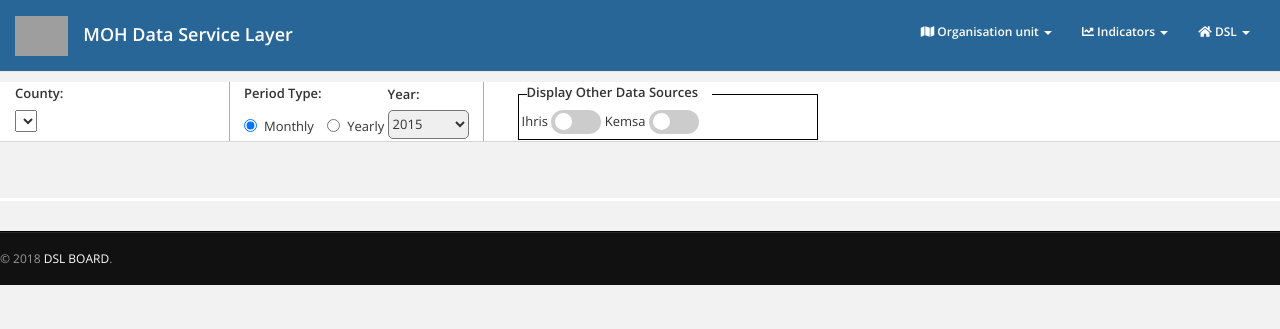
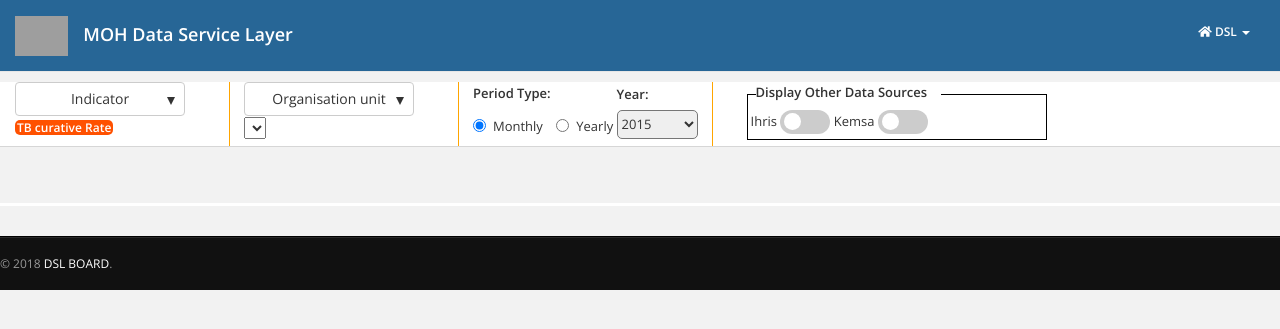
Before and after one commit to uonafya/DSL-portal, a Java web app: page /view/dashboard/index.html in a window 1280 px wide. Shown: the top 329 px of the page. Run offline with Spring Boot 4, a stand-in JSP engine, Linux system fonts and the light colour scheme; lists and menus that the app fills with data are empty; the project's own start-up code is not run, and a stand-in starts its controllers and pages; some libraries are stand-ins or nearby versions; grey boxes are pictures that could not be loaded.

Commit message:
changed drill down menu layout

```diff
--- a/DSLWeb/src/main/webapp/dist/js/dsl/viewmodel/dashboard/main.js
+++ b/DSLWeb/src/main/webapp/dist/js/dsl/viewmodel/dashboard/main.js
@@ -214,14 +214,14 @@ $(document).ready(function () {
 //on change indicator
 $(document).ready(function () {
     $("#indicators li a").click(function (event) {
+        var indicator = $(event.target).attr('data-value');
+        $("#indicator-name-label").text($(event.target).text());
         if (dslGraph.selectedPeriodType == 'yearly') {
-            var indicator = $(event.target).attr('data-value');
             dslGraph.indicator = indicator;
             console.log("indicator " + indicator);
             getYearRangeData(_getYearRangeData);
         } else {
             var year = yearMonthParameters.currentYear;
-            var indicator = $(event.target).attr('data-value');
             yearMonthParameters.currentYear = year;
             setPeriodValues("monthly", year, year);
             setIndicatorValues("indicator:average:with_filter", indicator);
--- a/DSLWeb/src/main/webapp/view/dashboard/index.html
+++ b/DSLWeb/src/main/webapp/view/dashboard/index.html
@@ -139,6 +139,17 @@
             .spliter{
                 float: left;height: 100%;border-left: 1px #FFA500 solid;margin-left: 14px;margin-right: 14px;
             }
+
+            .right-caret {
+                border-left: 4px solid transparent;
+                border-right: 4px solid transparent;
+                border-top: 8px solid #fff;
+                left: 90%;
+                top: 45%;
+                position: absolute;
+                margin-top: auto !important;
+            }
+
         </style>
 
     </head>
@@ -174,40 +185,53 @@
                             </li>
                         </ul>
 
-                        <ul class="nav navbar-nav pull-right">
-                            <li class="dropdown"><a href="#" class="dropdown-toggle" data-toggle="dropdown"><i
-                                        class="fa fa-line-chart" aria-hidden="true"></i> Indicators <b class="caret"></b></a>
-                                <ul style="right: 0;left:auto;" class="dropdown-menu" id="indicators">
-                                    <li><a data-value="Fully immunized Child Coverage" href="javascript:;">Fully Immunized Child Coverage</a></li>
-                                    <li><a data-value="Proportion of pregnant women attending 4" href="javascript:;">Proportion of pregnant women attending 4<br/>ANC visits according to <br/>Focused ANC schedule</a></li>
-                                    <li><a data-value="TB curative Rate" href="javascript:;">TB curative Rate</a></li>
-                                </ul>
-                            </li>
-                        </ul>
-
-
-                        <ul class="nav navbar-nav pull-right">
-                            <li class="dropdown"><a href="#" class="dropdown-toggle" data-toggle="dropdown"><i
-                                        class="fa fa-map" aria-hidden="true"></i> Organisation unit <b class="caret"></b></a>
-                                <ul style="width: 100%;" id="organisation-unit-level" class="dropdown-menu">
-                                    <li><a  data-org_unit="county" href="javascript:;">County</a></li>
-                                    <li><a  data-org_unit="constituency" href="javascript:;">Counstituency</a></li>
-                                </ul>
-                            </li>
-
-                        </ul>
-
                     </div><!-- /.navbar-collapse -->
                 </div><!-- /.container-fluid -->
             </div>
         </nav>
 
         <div class="subnavbar">
-            <div class="subnavbar-inner">
+            <div style="height: 65px;" class="subnavbar-inner">
                 <div class="container org-unit" style="width: 100%;height: 100%;">
+
                     <div class="" style="float: left;width: 200px">
 
-                        <label data-name="organisation-unit" style="display: block" for="organisation-unit">County: </label>
+                        <div class="dropdown">
+                            <button  style="width:85%;position: relative" class="btn btn-default dropdown-toggle" type="button" data-toggle="dropdown" aria-haspopup="true" aria-expanded="true">
+                                Indicator
+                                <span class="right-caret caret "></span>
+                            </button>
+                            <ul style="right: 0;right:auto;" class="dropdown-menu" id="indicators">
+                                <li><a data-value="Fully immunized Child Coverage" href="javascript:;">Fully Immunized Child Coverage</a></li>
+                                <li><a data-value="Proportion of pregnant women attending 4" href="javascript:;">Proportion of pregnant women attending 4<br/>ANC visits according to <br/>Focused ANC schedule </a></li>
+                                <li><a data-value="TB curative Rate" href="javascript:;">TB curative Rate</a></li>
+                            </ul>
+                        </div>
+
+                        <!--<label data-name="organisation-unit" for="organisation-unit">County: </label>-->
+
+                        <label style="padding: 2px;line-height: 11px;color:white;background-color: #ff5100;display: inline-block;font-size: 12px;border-radius: 5px;" id="indicator-name-label">
+                            TB curative Rate
+                        </label>
+                        <!--<span class="vl"></span>-->
+                    </div>
+                    <div class="spliter"></div>
+
+
+                    <div class="" style="float: left;width: 200px">
+
+                        <div class="dropdown">
+                            <button style="width:85%;position: relative;" class="btn btn-default dropdown-toggle" type="button" data-toggle="dropdown" aria-haspopup="true" aria-expanded="true">
+                                Organisation unit
+                                <span class="caret right-caret"></span>
+                            </button>
+                            <ul style="width: 100%;" id="organisation-unit-level" class="dropdown-menu">
+                                <li><a  data-org_unit="county" href="javascript:;">County</a></li>
+                                <li><a  data-org_unit="constituency" href="javascript:;">Counstituency</a></li>
+                            </ul>
+                        </div>
+
+                        <!--<label data-name="organisation-unit" for="organisation-unit">County: </label>-->
 
                         <select id="organisation-unit" >
 
```
